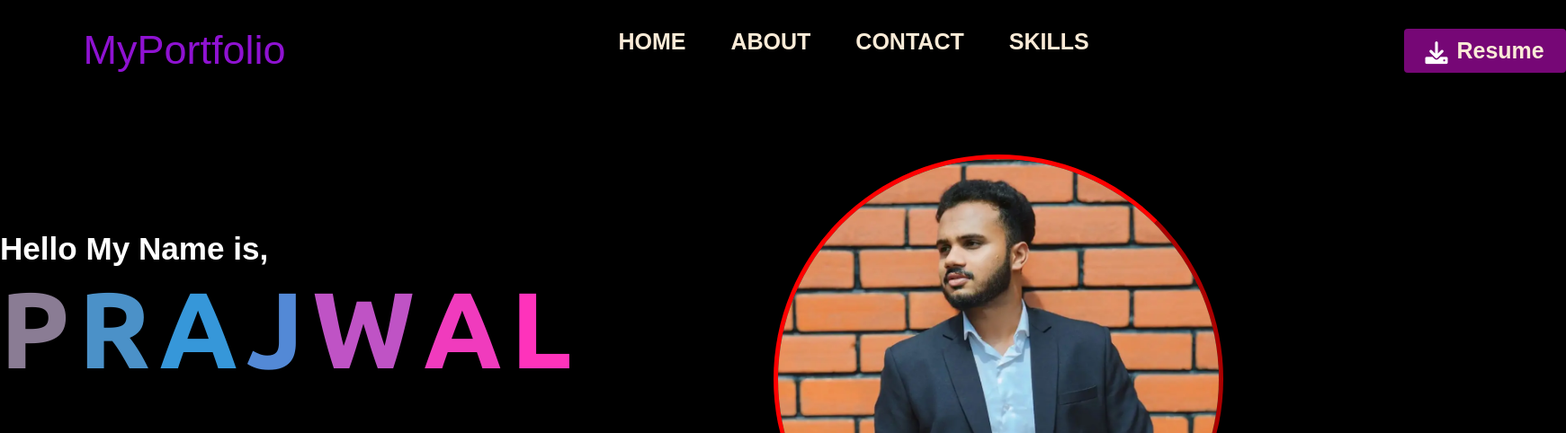
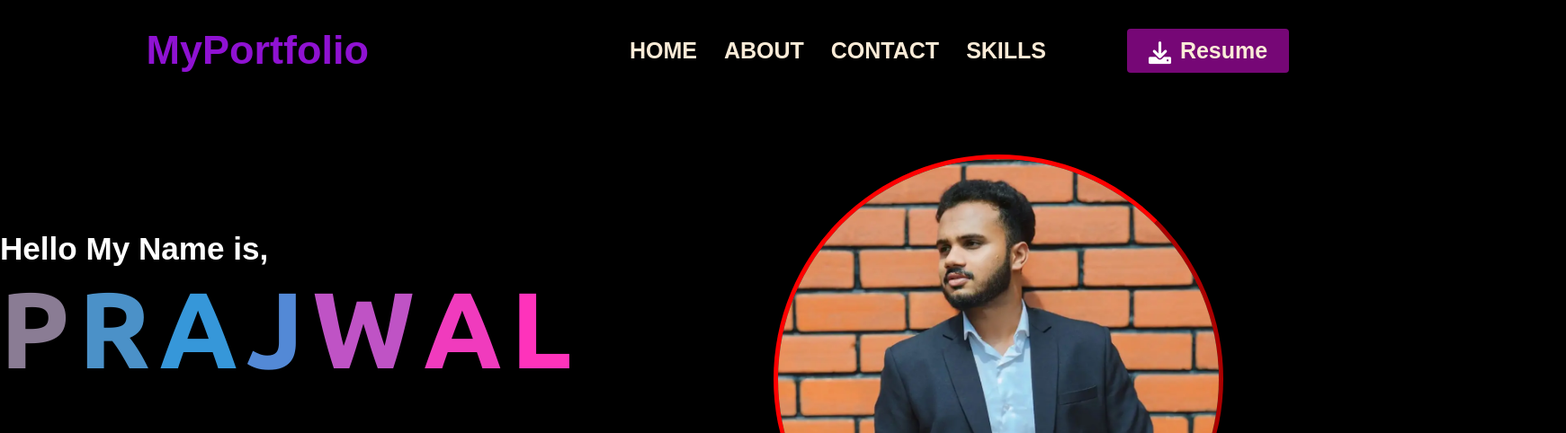
Before and after one commit to prajju-bangera/portfolio-main, a plain HTML site: page index.html in a window 1280 px wide. Shown: the top 482 px of the page at 90% size, 1741 px wide, since content can reach past the window. Drawn offline with nearby package versions, Linux system fonts and the light colour scheme.

Commit message:
changes4feb27

```diff
--- a/index.html
+++ b/index.html
@@ -19,12 +19,12 @@
     <body>
         <!-- menu buttons -->
         <header>
-            <div class="mp">MyPortfolio</div>
             <nav class="menu">
-                <a href="#home">HOME</a>
+            <h1 class="mp">MyPortfolio</h1>
+                <div class="navbar"><a href="#home">HOME</a>
                 <a href="#about">ABOUT</a>
                 <a href="#contact">CONTACT</a>
-                <a href="#work">SKILLS</a>
+                <a href="#work">SKILLS</a></div>
 
                 <!-- resume -->
                 <a href="./PRAJWAL RESUME.pdf" download class="resume">
--- a/style.css
+++ b/style.css
@@ -50,7 +50,7 @@ header
     font-size: 45px;
     font-family: fantasy;
     /* font-style: italic; */
-    margin-left: -10px;
+
 
 }
 
@@ -64,18 +64,23 @@ header
 /* about menu */
 .menu{
     display: flex;
-    /* justify-content: center; */
-    /* align-items: center; */
-    gap: 50px;
-    margin-left:370px;
+    justify-content: center;
+    align-items: center;
+    gap: 60px;
+    margin-left:60px;
 }
 
+.navbar{
+    margin-left: 200px;
+    display: flex;
+}
 .menu a{
     text-decoration: none;
     color: antiquewhite;
     font-weight: bold;
     font-size: 25px;
     transition: 0.4s ease-in-out;
+    margin-left: 30px;
 }
 .menu a:hover{
     color:rgb(118, 7, 118);
```
